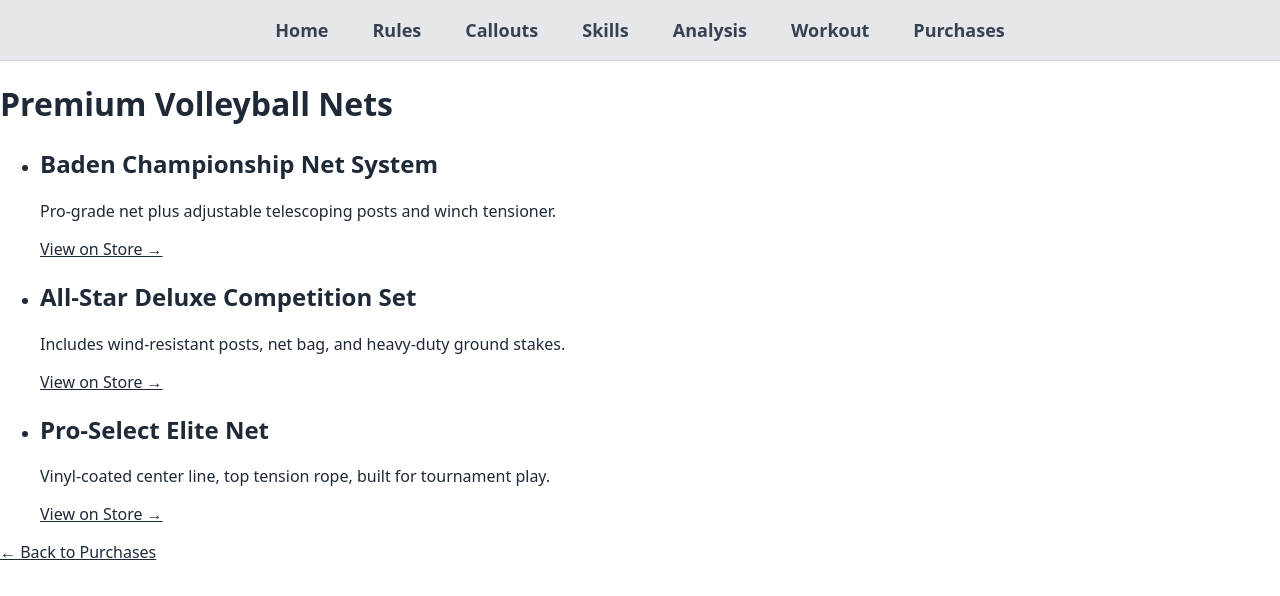
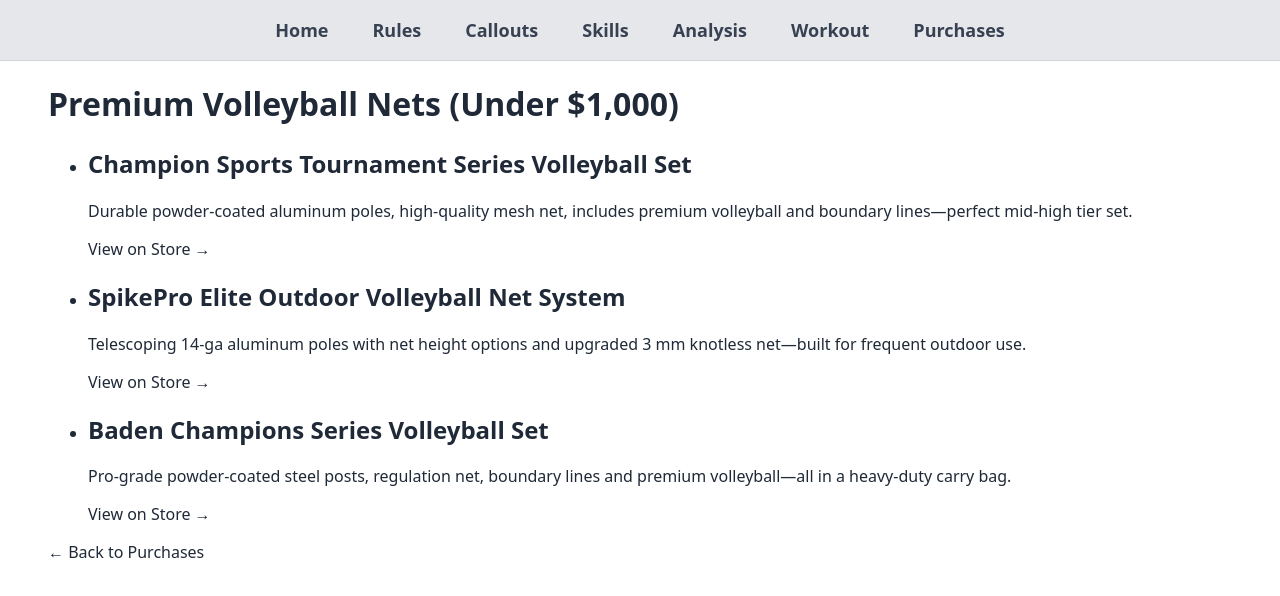
Before and after one commit to blueweriy/volleyball-ai-website, a React (Vite) app: page /purchases/nets/premium in a window 1280 px wide. Shown: the top 596 px of the page. Built offline with nearby package versions, Linux system fonts and the light colour scheme.

Commit message:
Update NetsPremium.jsx

```diff
--- a/src/pages/purchases/NetsPremium.jsx
+++ b/src/pages/purchases/NetsPremium.jsx
@@ -1,40 +1,49 @@
+// src/pages/purchases/NetsPremium.jsx
 import React from 'react';
 import { Link } from 'react-router-dom';
 
 const items = [
   {
-    name: 'Baden Championship Net System',
-    desc: 'Pro-grade net plus adjustable telescoping posts and winch tensioner.',
-    url: 'https://example.com/baden-championship'
+    name: 'Champion Sports Tournament Series Volleyball Set',
+    desc: 'Durable powder-coated aluminum poles, high-quality mesh net, includes premium volleyball and boundary lines—perfect mid-high tier set.',
+    url: 'https://www.athleticstuff.com/champion-sports-tournament-series-volleyball-set/?srsltid=AfmBOoqUWj6Xwf7x-4qwBAm5XBetdEp9RTUmnDR4_uwAzYwQsYBTNVxm'
   },
   {
-    name: 'All-Star Deluxe Competition Set',
-    desc: 'Includes wind-resistant posts, net bag, and heavy-duty ground stakes.',
-    url: 'https://example.com/allstar-deluxe'
+    name: 'SpikePro Elite Outdoor Volleyball Net System',
+    desc: 'Telescoping 14-ga aluminum poles with net height options and upgraded 3 mm knotless net—built for frequent outdoor use.',
+    url: 'https://www.gophersport.com/spikepro-elite-outdoor-volleyball-net-system'
   },
   {
-    name: 'Pro-Select Elite Net',
-    desc: 'Vinyl-coated center line, top tension rope, built for tournament play.',
-    url: 'https://example.com/proselect-elite'
+    name: 'Baden Champions Series Volleyball Set',
+    desc: 'Pro-grade powder-coated steel posts, regulation net, boundary lines and premium volleyball—all in a heavy-duty carry bag.',
+    url: 'https://www.athleticstuff.com/baden-sports-champions-series-volleyball-set/?srsltid=AfmBOooRe4MH7j45A0h-k_nvxD-ZaiGB5yi39E57pb6pTx1dNZ5iOGf_'
   }
 ];
 
 export default function NetsPremium() {
   return (
-    <div className="py-16 px-6 max-w-3xl mx-auto">
-      <h1 className="text-3xl font-bold mb-6">Premium Volleyball Nets</h1>
+    <div
+      className="bg-white text-gray-900 py-16 leading-relaxed"
+      style={{ paddingLeft: '3rem', paddingRight: '3rem' }}
+    >
+      <h1 className="text-3xl font-bold mb-6">Premium Volleyball Nets (Under $1,000)</h1>
       <ul className="space-y-6">
         {items.map((it) => (
-          <li key={it.name} className="bg-gray-50 p-4 rounded shadow-sm">
+          <li key={it.name} className="p-0">
             <h2 className="text-xl font-semibold">{it.name}</h2>
             <p className="mt-1 text-gray-700">{it.desc}</p>
-            <a href={it.url} target="_blank" rel="noopener noreferrer" className="mt-2 inline-block text-blue-600 underline">
+            <a
+              href={it.url}
+              target="_blank"
+              rel="noopener noreferrer"
+              className="mt-2 inline-block text-blue-600 hover:underline"
+            >
               View on Store →
             </a>
           </li>
         ))}
       </ul>
-      <Link to="/purchases" className="mt-8 inline-block text-blue-600 underline">
+      <Link to="/purchases" className="mt-8 inline-block text-blue-600 hover:underline">
         ← Back to Purchases
       </Link>
     </div>
```
